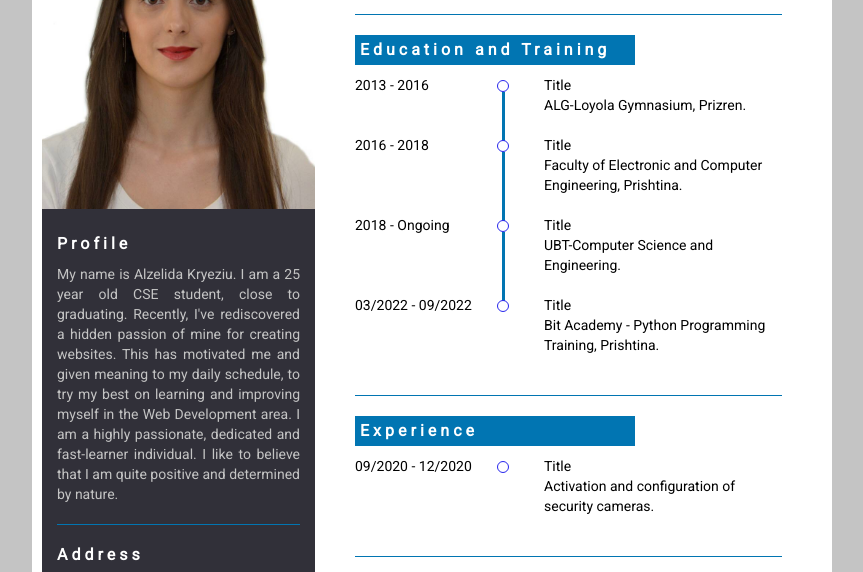
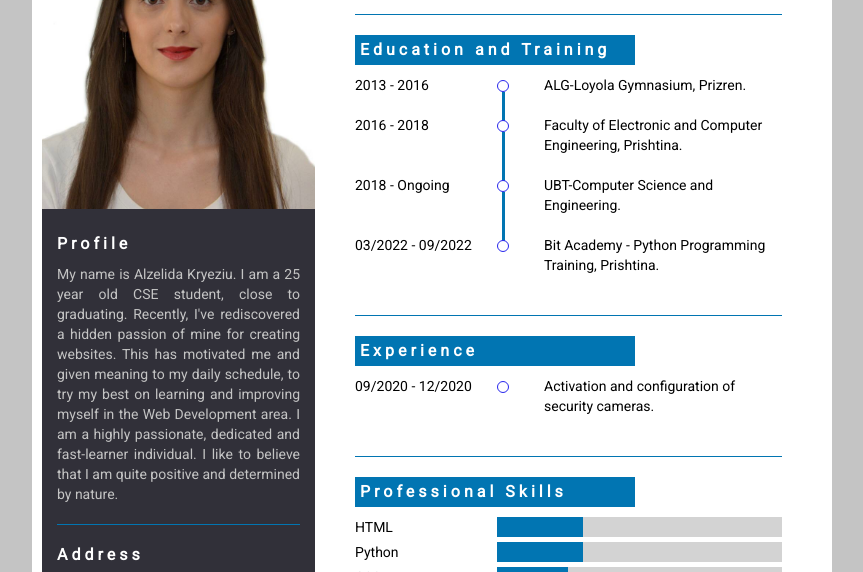
Before and after one commit to AlzelidaKryeziu/CV, a plain HTML site: page index.html in a window 1280 px wide. Shown: the part 151-723 px from the top of the page, without its empty margins (18-881 px from the left). Drawn offline with Linux system fonts and the light colour scheme.

Commit message:
Final design

```diff
--- a/index.html
+++ b/index.html
@@ -75,28 +75,24 @@
 						<div class="portfolio_data">
 							<div class="year">2013 - 2016</div>
 							<div class="content">
-								<p>Title</p>
 								<p>ALG-Loyola Gymnasium, Prizren.</p>
 							</div>
 						</div>
 						<div class="portfolio_data">
 							<div class="year">2016 - 2018</div>
 							<div class="content">
-								<p>Title</p>
 								<p>Faculty of Electronic and Computer Engineering, Prishtina.</p>
 							</div>
 						</div>
 						<div class="portfolio_data">
 							<div class="year">2018 - Ongoing</div>
 							<div class="content">
-								<p>Title</p>
 								<p>UBT-Computer Science and Engineering.</p>
 							</div>
 						</div>
 						<div class="portfolio_data">
 							<div class="year">03/2022 - 09/2022</div>
 							<div class="content">
-								<p>Title</p>
 								<p>Bit Academy - Python Programming Training, Prishtina.</p>
 							</div>
 						</div>
@@ -110,7 +106,6 @@
 						<div class="portfolio_data">
 							<div class="year">09/2020 - 12/2020</div>
 							<div class="content">
-								<p>Title</p>
 								<p>Activation and configuration of security cameras.</p>
 							</div>
 						</div>
```
